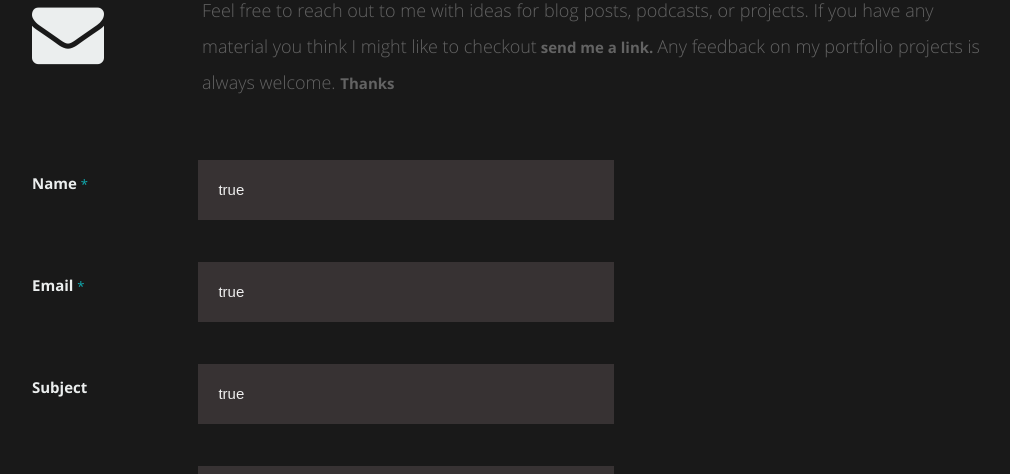
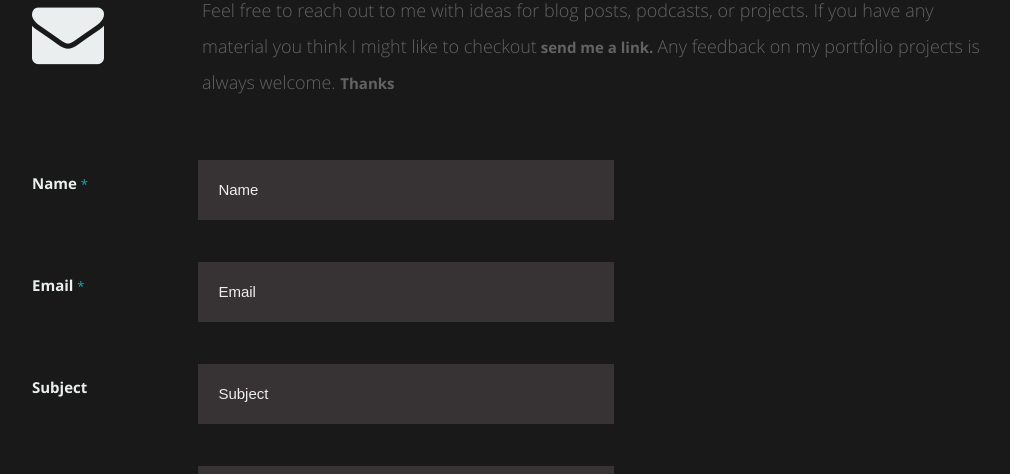
Before and after one commit to jedpeek/react-portfolio, a React (Create React App) app: page / in a window 1280 px wide. Shown: the part 2438-2912 px from the top of the page, without its empty margins (118-1128 px from the left). Built offline with nearby package versions, Linux system fonts and the light colour scheme.

Commit message:
contact form redirect

```diff
--- a/src/components/contact/contact.js
+++ b/src/components/contact/contact.js
@@ -19,24 +19,24 @@ export default class Contact extends Component {
         <div className="row">
           <div className="eight columns">
             {/* form */}
-            <form action id="contactForm" name="contactForm" method="post" data-netlify="true" data-netlify-honeypot="bot-field">
+            <form action='/' id="contactForm" name="contactForm" method="post" data-netlify="true" data-netlify-honeypot="bot-field">
             <input type="hidden" name="form-name" value="contactForm" />
               <fieldset>
                 <div>
                   <label htmlFor="contactName">Name <span className="required">*</span></label>
-                  <input type="text" defaultValue size={35} id="contactName" name="contactName" placeholder="Name" />
+                  <input type="text" defaultValue size={35} id="contactName" name="contactName" defaultValue={"Name"}  required/>
                 </div>
                 <div>
                   <label htmlFor="contactEmail">Email <span className="required">*</span></label>
-                  <input type="email" defaultValue size={35} id="contactEmail" name="contactEmail" placeholder="Email"  />
+                  <input type="email" defaultValue size={35} id="contactEmail" name="contactEmail" defaultValue={"Email"}  required/>
                 </div>
                 <div>
                   <label htmlFor="contactSubject">Subject</label>
-                  <input type="text" defaultValue size={35} id="contactSubject" name="contactSubject"  placeholder="Subject" />
+                  <input type="text" defaultValue size={35} id="contactSubject" name="contactSubject"  defaultValue={"Subject"}/>
                 </div>
                 <div>
                   <label htmlFor="contactMessage">Message <span className="required">*</span></label>
-                  <textarea cols={50} rows={5} id="contactMessage" name="contactMessage" defaultValue={""} />
+                  <textarea cols={50} rows={5} id="contactMessage" name="contactMessage" defaultValue={""} required/>
                 </div>
                 <div>
                   <button type='submit' className="customSubmit">Submit</button>
```
